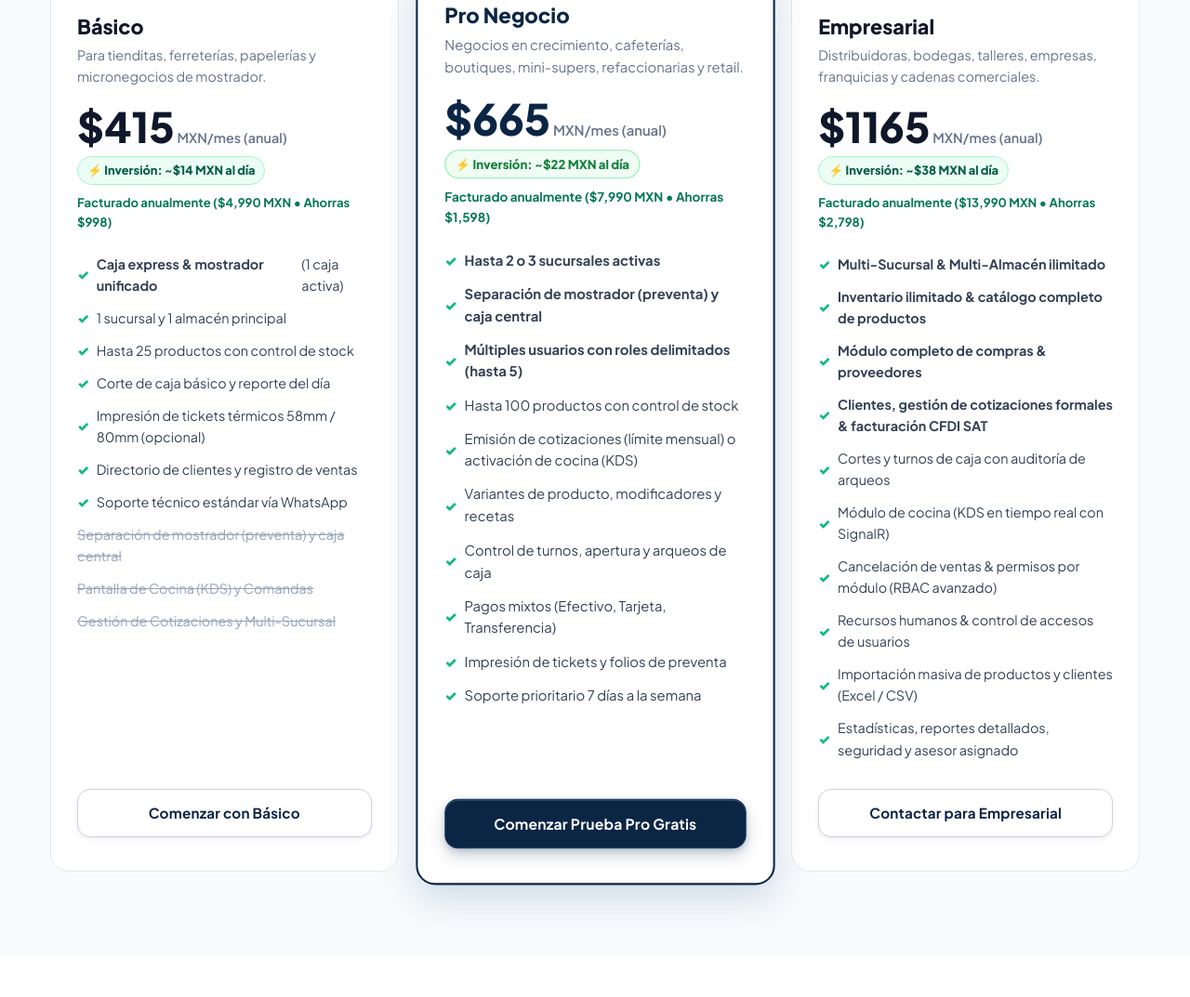
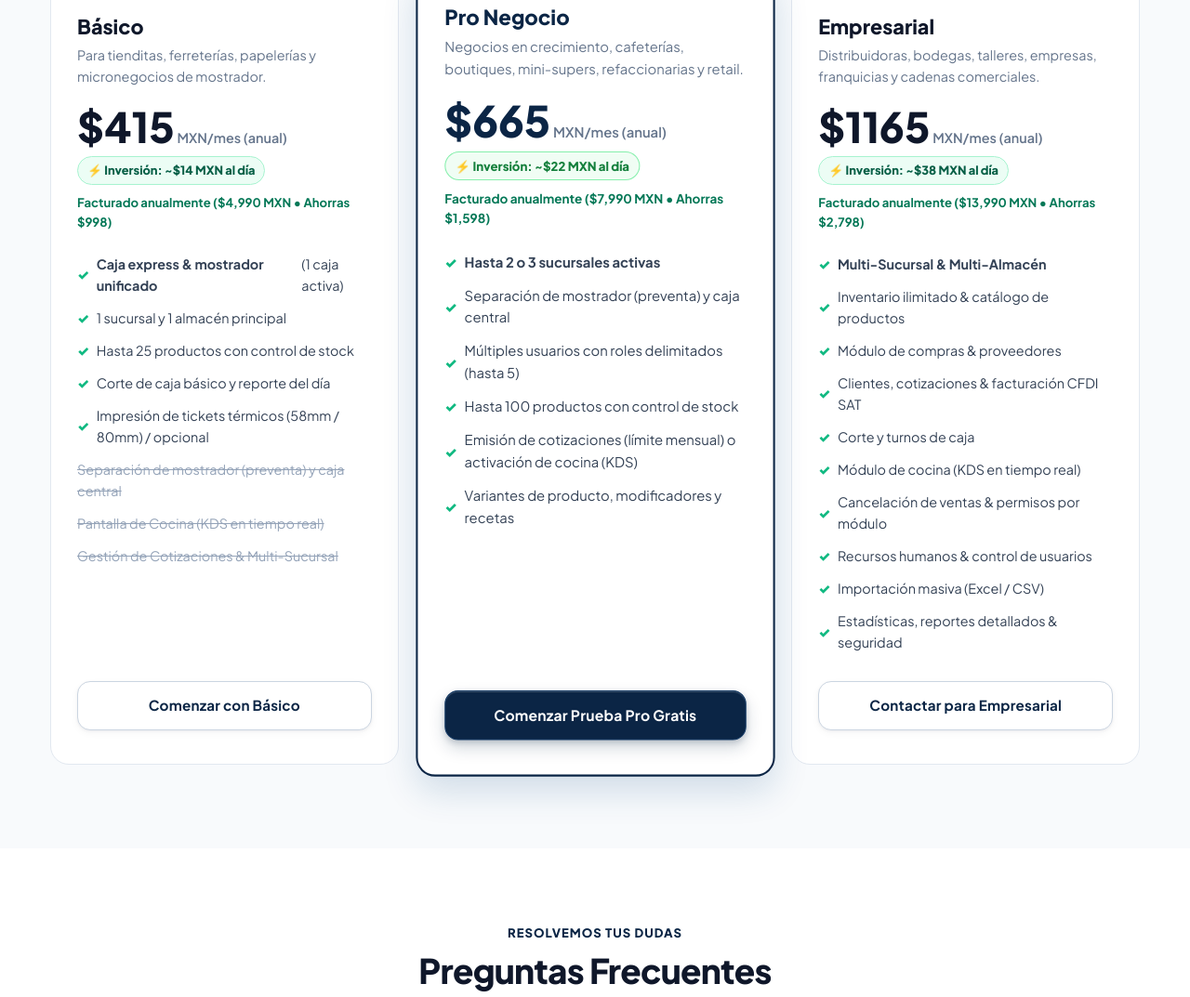
Before and after one commit to J3susAlf/puntogo-landing, a website: page index.html in a window 1280 px wide. Shown: the part 4911-5984 px from the top of the page at 93% size. Drawn offline with Linux system fonts and the light colour scheme.

Commit message:
MODIFICACIONES EN LOS PLANES DE SUSCRIPCION

```diff
--- a/index.html
+++ b/index.html
@@ -819,12 +819,10 @@
             <li class="check">1 sucursal y 1 almacén principal</li>
             <li class="check">Hasta 25 productos con control de stock</li>
             <li class="check">Corte de caja básico y reporte del día</li>
-            <li class="check">Impresión de tickets térmicos 58mm / 80mm (opcional)</li>
-            <li class="check">Directorio de clientes y registro de ventas</li>
-            <li class="check">Soporte técnico estándar vía WhatsApp</li>
+            <li class="check">Impresión de tickets térmicos (58mm / 80mm) / opcional</li>
             <li class="unsupported">Separación de mostrador (preventa) y caja central</li>
-            <li class="unsupported">Pantalla de Cocina (KDS) y Comandas</li>
-            <li class="unsupported">Gestión de Cotizaciones y Multi-Sucursal</li>
+            <li class="unsupported">Pantalla de Cocina (KDS en tiempo real)</li>
+            <li class="unsupported">Gestión de Cotizaciones & Multi-Sucursal</li>
           </ul>
 
           <a href="#" class="btn btn-secondary" data-whatsapp-plan="BASICO">
@@ -847,15 +845,11 @@
 
           <ul class="pricing-list">
             <li class="check"><strong>Hasta 2 o 3 sucursales activas</strong></li>
-            <li class="check"><strong>Separación de mostrador (preventa) y caja central</strong></li>
-            <li class="check"><strong>Múltiples usuarios con roles delimitados (hasta 5)</strong></li>
+            <li class="check">Separación de mostrador (preventa) y caja central</li>
+            <li class="check">Múltiples usuarios con roles delimitados (hasta 5)</li>
             <li class="check">Hasta 100 productos con control de stock</li>
             <li class="check">Emisión de cotizaciones (límite mensual) o activación de cocina (KDS)</li>
             <li class="check">Variantes de producto, modificadores y recetas</li>
-            <li class="check">Control de turnos, apertura y arqueos de caja</li>
-            <li class="check">Pagos mixtos (Efectivo, Tarjeta, Transferencia)</li>
-            <li class="check">Impresión de tickets y folios de preventa</li>
-            <li class="check">Soporte prioritario 7 días a la semana</li>
           </ul>
 
           <a href="#" class="btn btn-primary" data-whatsapp-plan="PRO NEGOCIO">
@@ -876,16 +870,16 @@
           </div>
 
           <ul class="pricing-list">
-            <li class="check"><strong>Multi-Sucursal & Multi-Almacén ilimitado</strong></li>
-            <li class="check"><strong>Inventario ilimitado & catálogo completo de productos</strong></li>
-            <li class="check"><strong>Módulo completo de compras & proveedores</strong></li>
-            <li class="check"><strong>Clientes, gestión de cotizaciones formales & facturación CFDI SAT</strong></li>
-            <li class="check">Cortes y turnos de caja con auditoría de arqueos</li>
-            <li class="check">Módulo de cocina (KDS en tiempo real con SignalR)</li>
-            <li class="check">Cancelación de ventas & permisos por módulo (RBAC avanzado)</li>
-            <li class="check">Recursos humanos & control de accesos de usuarios</li>
-            <li class="check">Importación masiva de productos y clientes (Excel / CSV)</li>
-            <li class="check">Estadísticas, reportes detallados, seguridad y asesor asignado</li>
+            <li class="check"><strong>Multi-Sucursal & Multi-Almacén</strong></li>
+            <li class="check">Inventario ilimitado & catálogo de productos</li>
+            <li class="check">Módulo de compras & proveedores</li>
+            <li class="check">Clientes, cotizaciones & facturación CFDI SAT</li>
+            <li class="check">Corte y turnos de caja</li>
+            <li class="check">Módulo de cocina (KDS en tiempo real)</li>
+            <li class="check">Cancelación de ventas & permisos por módulo</li>
+            <li class="check">Recursos humanos & control de usuarios</li>
+            <li class="check">Importación masiva (Excel / CSV)</li>
+            <li class="check">Estadísticas, reportes detallados & seguridad</li>
           </ul>
 
           <a href="#" class="btn btn-secondary" data-whatsapp-plan="EMPRESARIAL">
```
